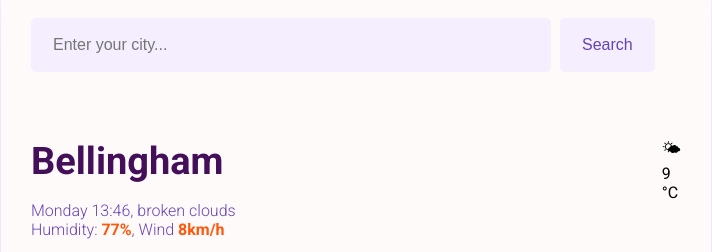
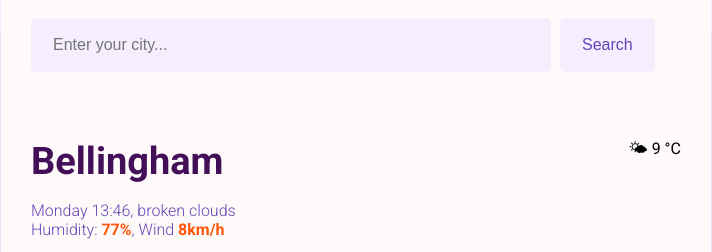
Before and after one commit to Kbforsure/weather-from-scratch-shecodes, a plain HTML site: page index.html in a window 1280 px wide. Shown: the part 62-314 px from the top of the page, without its empty margins (284-996 px from the left). Drawn offline with Linux system fonts and the light colour scheme.

Commit message:
hopefully fixing issue

```diff
--- a/index.html
+++ b/index.html
@@ -37,9 +37,9 @@
             </p>
           </div>
           <div class="weather-app-temperature-container">
-            <div class="weather-app-icon">🌤</div>
-            <div class="weather-app-value">9</div>
-            <div class="weather-app-unit">°C</div>
+            <span class="weather-app-icon">🌤</span>
+            <span class="weather-app-value">9</span>
+            <span class="weather-app-unit">°C</span>
           </div>
         </div>
       </main>
```
